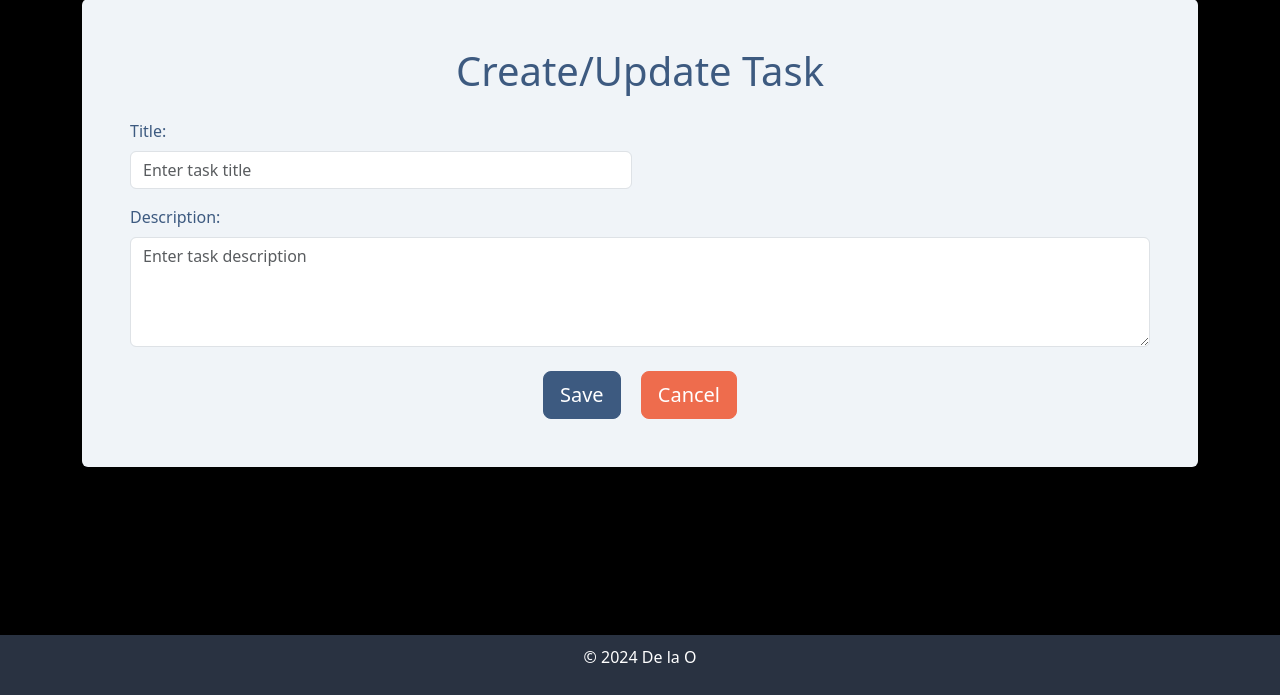
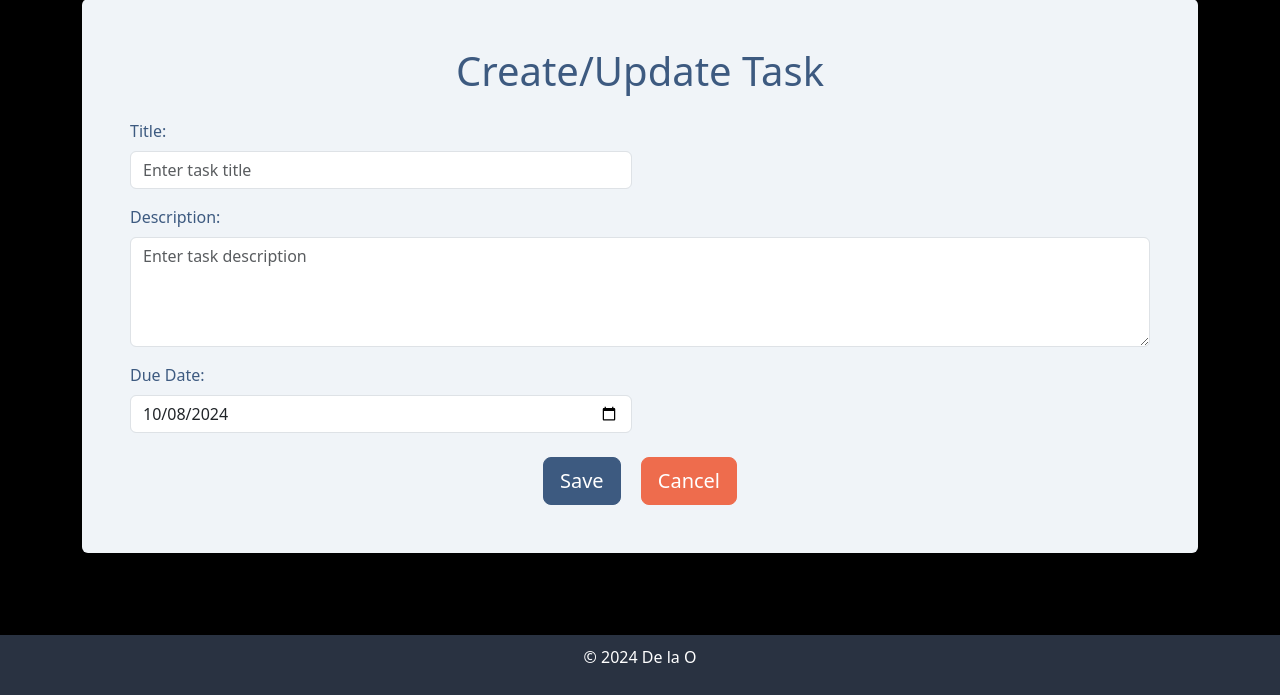
Before and after one commit to DelaOPjcts/taskmanager_delao, a Django app: page /task/new/ in a window 1280 px wide. Shown: the part 105-800 px from the top of the page. Run offline with Django 5.2, Linux system fonts and the light colour scheme.

Commit message:
due date field in update/create

```diff
--- a/taskmanager/tasks/forms.py
+++ b/taskmanager/tasks/forms.py
@@ -8,10 +8,11 @@ from django.contrib.auth.forms import AuthenticationForm
 class TaskForm(forms.ModelForm):
     class Meta:
         model = Task
-        fields = ['title', 'description']
+        fields = ['title', 'description', 'due_date']
         widgets = {
             'title': forms.TextInput(attrs={'class': 'form-control', 'placeholder': 'Enter task title'}),
             'description': forms.Textarea(attrs={'class': 'form-control', 'placeholder': 'Enter task description', 'rows': 4}),
+            'due_date': forms.DateInput(attrs={'type': 'date', 'class': 'form-control'}),
         }
 
 class UserRegistrationForm(forms.ModelForm):
--- a/taskmanager/tasks/templates/tasks/task_form.html
+++ b/taskmanager/tasks/templates/tasks/task_form.html
@@ -21,6 +21,11 @@
                 {{ form.description }}  <!-- Se renderiza el campo description con la clase form-control ya aplicada desde forms.py -->
             </div>
 
+            <div class="col-md-6">
+                <label for="{{ form.due_date.id_for_label }}" class="form-label" style="color: #3D5A80;">Due Date:</label>
+                {{ form.due_date }}  <!-- Se renderiza el campo due_date -->
+            </div>
+
             <div class="text-center mt-4">
                 <button type="submit" class="btn btn-primary btn-lg" style="background-color: #3D5A80; border-color: #3D5A80;">
                     Save
```
